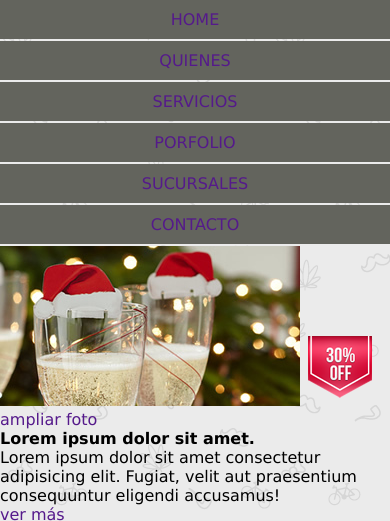
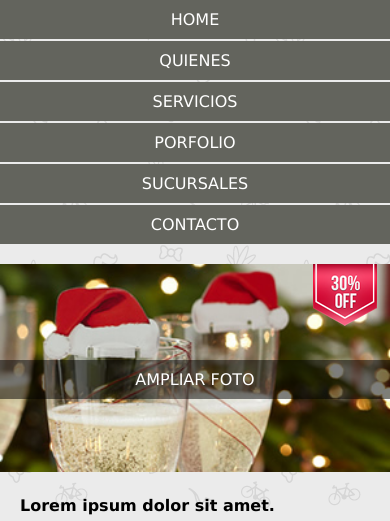
Before and after one commit to jeily97/kitchen, a website: page views/home.html in a window 390 px wide. Shown: the part 280-801 px from the top of the page. Drawn offline with Linux system fonts and the light colour scheme.

Commit message:
home mobile done

```diff
--- a/public/css/footer.css
+++ b/public/css/footer.css
@@ -0,0 +1,15 @@
+.footer{
+    width: 100%;
+}
+
+.footer li a{
+    background-color: #63645d;
+    margin-bottom: 2px;
+    padding: 10px 0;
+    text-align: center;
+}
+
+.footer li a{
+    color: #FFFFFF;
+    text-transform: uppercase;
+}
--- a/public/css/header.css
+++ b/public/css/header.css
@@ -27,7 +27,7 @@ header li{
     text-align: center;
 }
 
-header li{
+header li a{
     color: #FFFFFF;
     text-transform: uppercase;
 }
--- a/public/css/home.css
+++ b/public/css/home.css
@@ -4,3 +4,53 @@
 .home .banner{
     display: none;
 }
+
+/*productos*/
+
+.home .producto{
+    width: 100%;
+    margin-top: 20px;
+    position: relative;
+}
+
+.home .img-box{
+    position: relative;
+}
+
+.home .img-foto{
+    width: 100%;
+}
+
+.home .btn-zoom{
+    position: absolute;
+    top: calc(50% - 10px);
+    left: 0;
+    text-transform: uppercase;
+    color: #ffffff;
+    background-color: rgba(0, 0, 0, .5);
+    display: block;
+    width: 100%;
+    padding: 10px 0;
+    text-align: center;
+}
+
+.home .img-etiqueta{
+    position: absolute;
+    top: 0;
+    right: 10px;
+}
+
+.home .producto h4{
+    margin: 20px;
+}
+
+.home .producto p{
+    color: var(--colorGris)
+}
+
+.home .btn-more{
+padding: 10px;
+color: #ffffff;
+background-color: #63645d;
+
+}
--- a/views/home.html
+++ b/views/home.html
@@ -27,51 +27,63 @@
         <section class="banner">
             <img src="/images/img-banner.jpg" alt="">
         </section>
-        <section class="productos">
+        <section class="producto">
+            <div class = "img-box">
             <article class="producto">
                 <img class="img-foto" src="/images/img-pdto-1.jpg" alt="">
+                <a class="btn-zoom" href="">ampliar foto</a>
+            </div>
                 <img class="img-etiqueta" src="/images/img-descuento.png" alt="">
-                <a class="btn-zoom" href="">ampliar foto</a>
                 <h4>Lorem ipsum dolor sit amet.</h4>
                 <p>Lorem ipsum dolor sit amet consectetur adipisicing elit. Fugiat, velit aut praesentium consequuntur eligendi accusamus!</p>
                 <a class="btn-more" href="">ver más</a>
             </article>
             <article class="producto">
+                <div class = "img-box">
                 <img class="img-foto" src="/images/img-pdto-2.jpg" alt="">
+                <a class="btn-zoom" href="">ampliar foto</a>
+                </div>
                 <img class="img-etiqueta" src="/images/img-descuento.png" alt="">
-                <a class="btn-zoom" href="">ampliar foto</a>
                 <h4>Lorem ipsum dolor sit amet.</h4>
                 <p>Lorem ipsum dolor sit amet consectetur adipisicing elit. Fugiat, velit aut praesentium consequuntur eligendi accusamus!</p>
                 <a class="btn-more" href="">ver más</a>
             </article>
             <article class="producto">
+                <div class = "img-box">
                 <img class="img-foto" src="/images/img-pdto-3.jpg" alt="">
+                <a class="btn-zoom" href="">ampliar foto</a>
+                </div>
                 <img class="img-etiqueta" src="/images/img-nuevo.png" alt="">
-                <a class="btn-zoom" href="">ampliar foto</a>
                 <h4>Lorem ipsum dolor sit amet.</h4>
                 <p>Lorem ipsum dolor sit amet consectetur adipisicing elit. Fugiat, velit aut praesentium consequuntur eligendi accusamus!</p>
                 <a class="btn-more" href="">ver más</a>
             </article>
             <article class="producto">
+                <div class = "img-box">
                 <img class="img-foto" src="/images/img-pdto-1.jpg" alt="">
+                <a class="btn-zoom" href="">ampliar foto</a>
+                </div>
                 <img class="img-etiqueta" src="/images/img-gratis.png" alt="">
-                <a class="btn-zoom" href="">ampliar foto</a>
                 <h4>Lorem ipsum dolor sit amet.</h4>
                 <p>Lorem ipsum dolor sit amet consectetur adipisicing elit. Fugiat, velit aut praesentium consequuntur eligendi accusamus!</p>
                 <a class="btn-more" href="">ver más</a>
             </article>
             <article class="producto">
+                <div class = "img-box"></div>
                 <img class="img-foto" src="/images/img-pdto-2.jpg" alt="">
+                <a class="btn-zoom" href="">ampliar foto</a>
+                </div>
                 <img class="img-etiqueta" src="/images/img-gratis.png" alt="">
-                <a class="btn-zoom" href="">ampliar foto</a>
                 <h4>Lorem ipsum dolor sit amet.</h4>
                 <p>Lorem ipsum dolor sit amet consectetur adipisicing elit. Fugiat, velit aut praesentium consequuntur eligendi accusamus!</p>
                 <a class="btn-more" href="">ver más</a>
             </article>
             <article class="producto">
+                <div class = "img-box"></div>
                 <img class="img-foto" src="/images/img-pdto-3.jpg" alt="">
+                <a class="btn-zoom" href="">ampliar foto</a>
+                </div>
                 <img class="img-etiqueta" src="/images/img-nuevo.png" alt="">
-                <a class="btn-zoom" href="">ampliar foto</a>
                 <h4>Lorem ipsum dolor sit amet.</h4>
                 <p>Lorem ipsum dolor sit amet consectetur adipisicing elit. Fugiat, velit aut praesentium consequuntur eligendi accusamus!</p>
                 <a class="btn-more" href="">ver más</a>
```
Also changed, not shown: public/css/general.css (line endings or trailing spaces).
